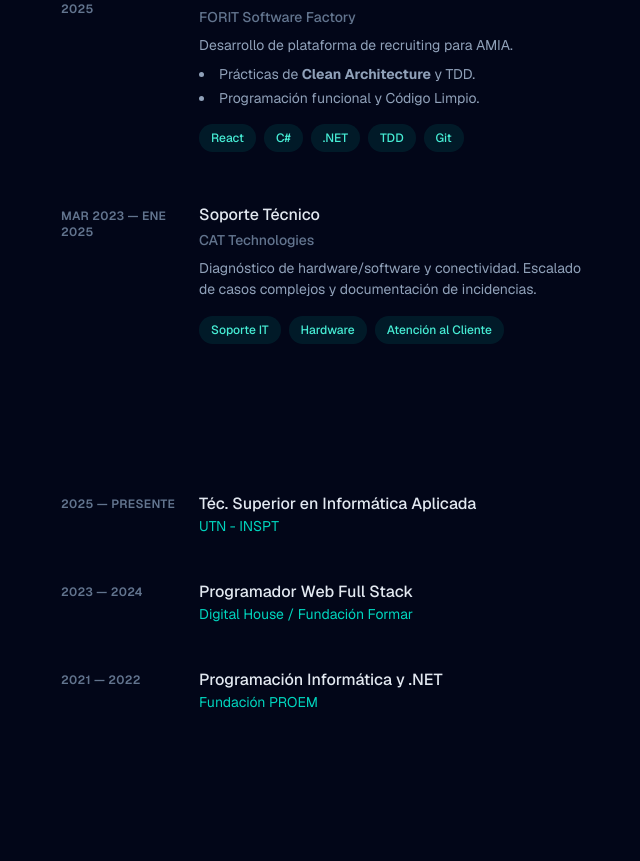
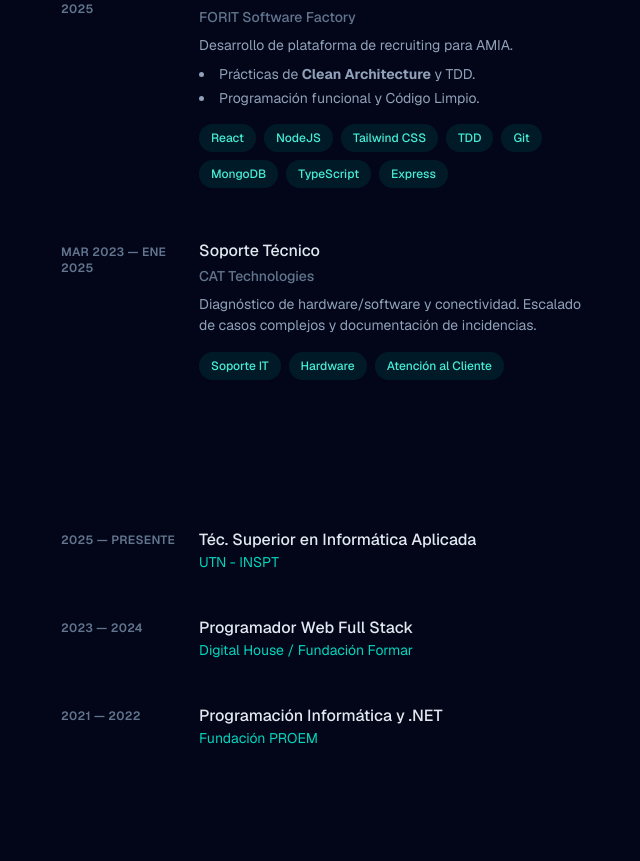
Before and after one commit to andonysan18/portfolio-Andony, a Next.js app: page / in a window 1280 px wide. Shown: the part 1068-1929 px from the top of the page, without its empty margins (587-1227 px from the left). Built offline with nearby package versions, Linux system fonts and the light colour scheme.

Commit message:
se corrigio las tecnoogias que use en ForIt

```diff
--- a/app/page.tsx
+++ b/app/page.tsx
@@ -250,7 +250,7 @@ export default function PortfolioSplit() {
                     <li>Programación funcional y Código Limpio.</li>
                   </ul>
                   <ul className="mt-4 flex flex-wrap gap-2">
-                    {["React", "C#", ".NET", "TDD", "Git"].map(tech => (
+                    {["React", "NodeJS", "Tailwind CSS", "TDD", "Git", "MongoDB", "TypeScript", "Express"].map(tech => (
                       <li key={tech} className="flex items-center rounded-full bg-teal-400/10 px-3 py-1 text-xs font-medium leading-5 text-teal-300">{tech}</li>
                     ))}
                   </ul>
```
